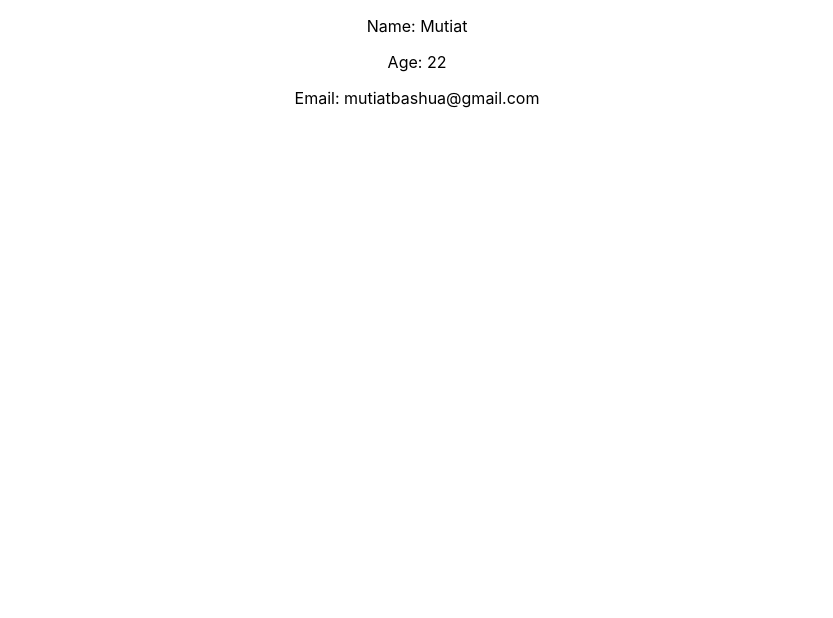
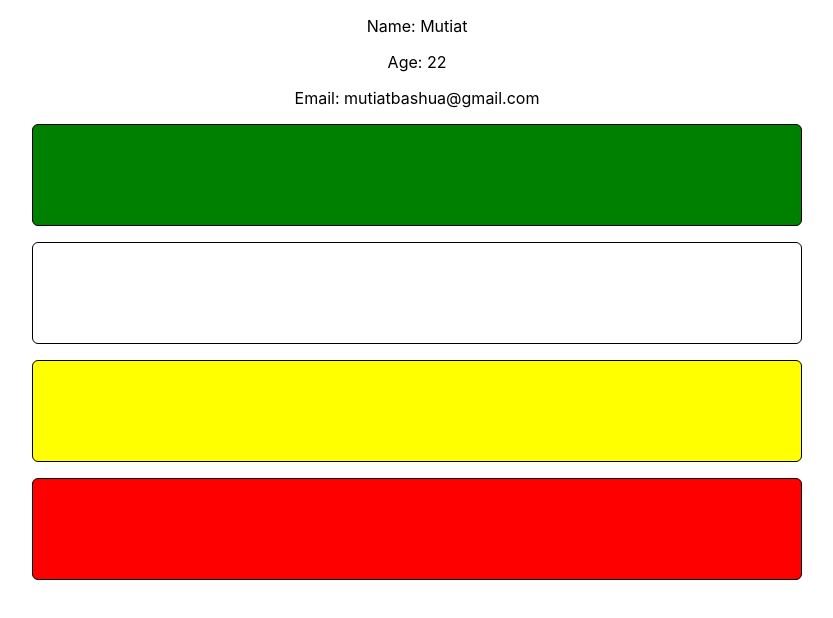
Before and after one commit to MutiatBash/code-vixens-exams, a React (Create React App) app: page / in a window 1280 px wide. Shown: the top 618 px of the page, without its empty margins (223-1056 px from the left). Built offline with nearby package versions, Linux system fonts and the light colour scheme.

Commit message:
updated components with styled

```diff
--- a/package.json
+++ b/package.json
@@ -11,6 +11,7 @@
     "react-bootstrap": "^2.7.4",
     "react-dom": "^18.2.0",
     "react-scripts": "5.0.1",
+    "styled-components": "^5.3.10",
     "web-vitals": "^2.1.4"
   },
   "scripts": {
--- a/src/App.js
+++ b/src/App.js
@@ -7,8 +7,11 @@ import StatusDiv from "./styleddiv";
 function App() {
   return (
     <div className="App">
-      {/* <StatusDiv/> */}
       <Myprop name="Mutiat" age={22} email="mutiatbashua@gmail.com" />
+      <StatusDiv status="success" />
+      <StatusDiv />
+      <StatusDiv status="warning" />
+      <StatusDiv status="error" />
     </div>
   );
 }
--- a/src/styleddiv.js
+++ b/src/styleddiv.js
@@ -1,13 +1,17 @@
-// import styled from "styled-components";
-// const StatusDiv = styled.div`
-//   width: 100%;
-//   background-color: ${(props) =>
-//     props.status === "success"
-//       ? "green"
-//       : props.status === "warning"
-//       ? "yellow"
-//       : props.staus === "error"
-//       ? "red"
-//       : "white"};
-// `;
-// export default StatusDiv
+import styled from "styled-components";
+const StatusDiv = styled.div`
+  width: 60%;
+  height: 100px;
+  margin: 1rem auto;
+  border: 1px solid black;
+  border-radius: 6px;
+  background-color: ${(props) =>
+    props.status === "success"
+      ? "green"
+      : props.status === "warning"
+      ? "yellow"
+      : props.status === "error"
+      ? "red"
+      : "white"};
+`;
+export default StatusDiv;
```
Also changed, not shown: 1 other file (tests, documents, lock files or other folders).
